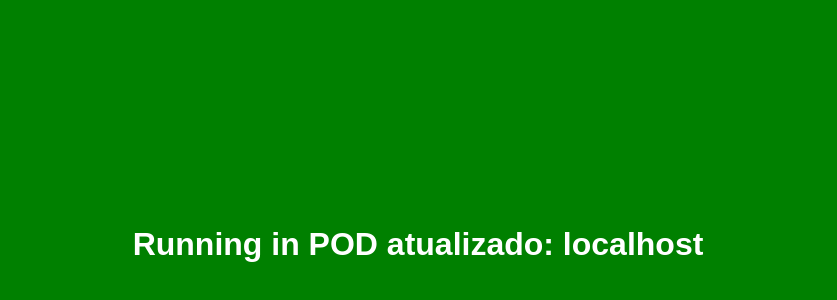
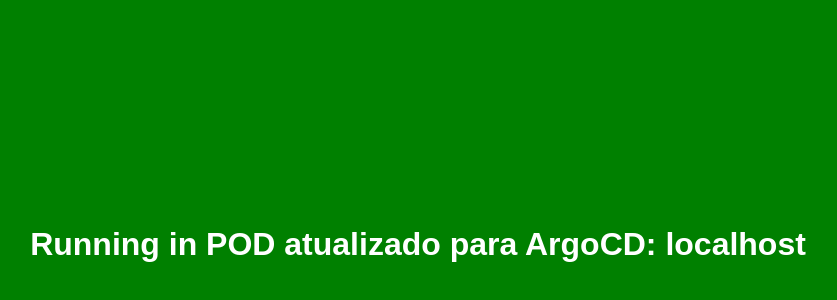
Before and after one commit to paulomendesdigital/chapter-argocd, a plain HTML site: page index.html in a window 1280 px wide. Shown: the part 156-456 px from the top of the page, without its empty margins (222-1059 px from the left). Drawn offline with Linux system fonts and the light colour scheme.

Commit message:
add text in HTML

```diff
--- a/index.html
+++ b/index.html
@@ -20,7 +20,7 @@
 </head>
 
 <body>
-  <h1>Running in POD atualizado: <span id="pod-name"></span></h1>
+  <h1>Running in POD atualizado para ArgoCD: <span id="pod-name"></span></h1>
   <script>
     document.getElementById("pod-name").textContent = window.location.hostname;
   </script>
```
